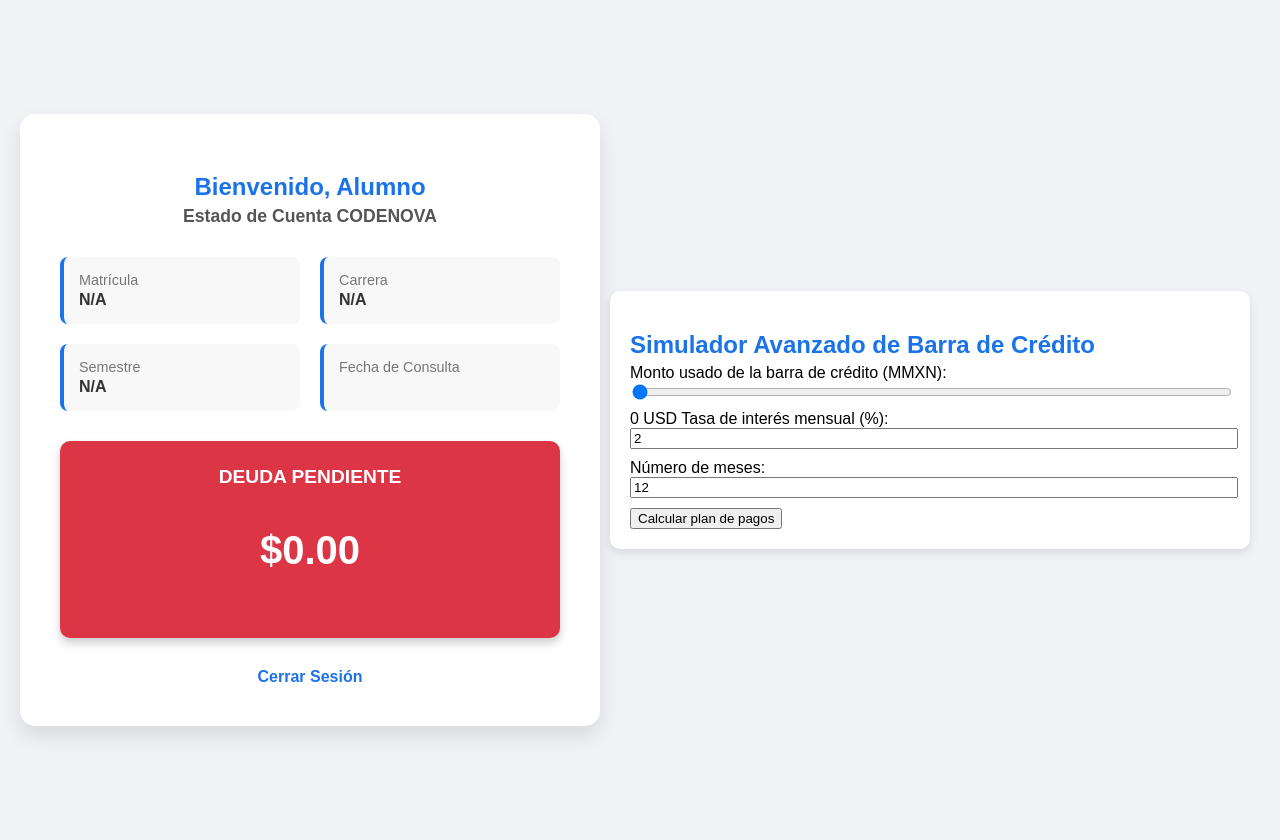
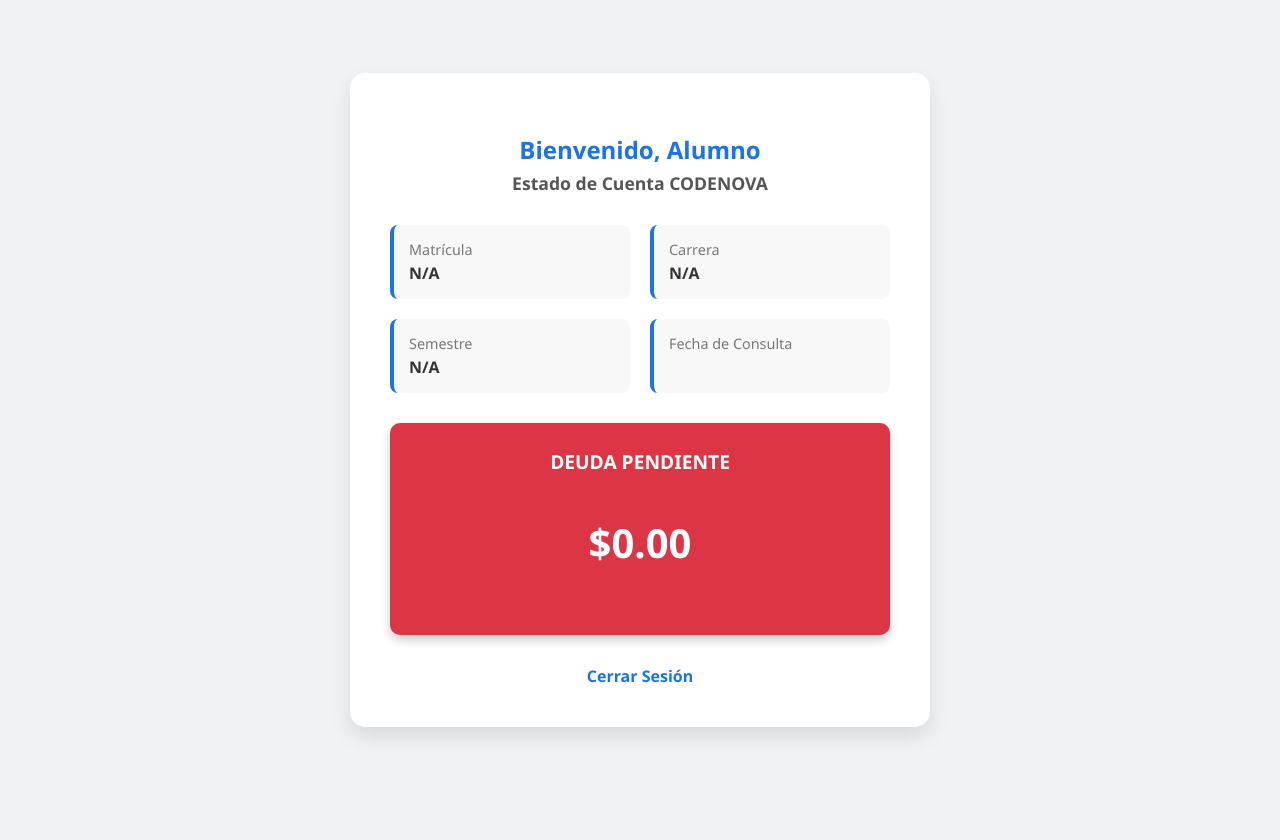
Before and after one commit to 454545aam/credinet-web, a Flask app: template templates/tablero_alumno.html in a window 1280 px wide. After the commit the page ends 737 px from the top, so only its background shows below. Run offline with Flask 3, Linux system fonts and the light colour scheme; the template is opened without the code that fills it, so the values that code supplies are empty; some libraries are stand-ins or nearby versions.

Commit message:
Modificacion en sw4

```diff
--- a/app.py
+++ b/app.py
@@ -162,18 +162,42 @@ def registro():
 def ver_deuda_alumno():
     if 'user_id' not in session or session.get('rol') != "ALUMNO":
         return redirect(url_for("login"))
+
     matricula = session.get("username")
+
     conn = get_connection()
     cur = conn.cursor()
-    cur.execute("SELECT nombre, deuda FROM alumnos WHERE matricula=%s", (matricula,))
+
+    # Traemos TODA la información
+    cur.execute("""
+        SELECT nombre, carrera, semestre, deuda
+        FROM alumnos
+        WHERE matricula=%s
+    """, (matricula,))
+
     deuda_registro = cur.fetchone()
+
     cur.close()
     conn.close()
+
     if deuda_registro:
-        nombre_alumno, deuda_monto = deuda_registro
-        return render_template("tablero_alumno.html", nombre=nombre_alumno, deuda=deuda_monto, matricula=matricula, now=datetime.now)
+        nombre_alumno, carrera, semestre, deuda_monto = deuda_registro
+        return render_template("tablero_alumno.html",
+                               nombre=nombre_alumno,
+                               carrera=carrera,
+                               semestre=semestre,
+                               deuda=deuda_monto,
+                               matricula=matricula,
+                               now=datetime.now)
     else:
-        return render_template("tablero_alumno.html", nombre=matricula, deuda=0.00, matricula=matricula, msg="Ficha de deuda pendiente.", now=datetime.now)
+        return render_template("tablero_alumno.html",
+                               nombre=matricula,
+                               carrera="N/A",
+                               semestre="N/A",
+                               deuda=0.00,
+                               matricula=matricula,
+                               msg="Ficha de deuda pendiente.",
+                               now=datetime.now)
 
 @app.route("/admin_dashboard", methods=["GET", "POST"])
 def admin_dashboard():
--- a/templates/tablero_alumno.html
+++ b/templates/tablero_alumno.html
@@ -137,118 +137,5 @@
 
 
 
-  <style>
-    body {
-      font-family: Arial, sans-serif;
-      padding: 20px;
-      background: #f0f2f5;
-    }
-    .simulador {
-      max-width: 600px;
-      margin: auto;
-      background: #fff;
-      padding: 20px;
-      border-radius: 10px;
-      box-shadow: 0 4px 10px rgba(0,0,0,0.1);
-    }
-    input[type="range"], input[type="number"] {
-      width: 100%;
-      margin-bottom: 10px;
-    }
-    table {
-      width: 100%;
-      border-collapse: collapse;
-      margin-top: 15px;
-    }
-    table, th, td {
-      border: 1px solid #ccc;
-    }
-    th, td {
-      padding: 8px;
-      text-align: right;
-    }
-    th {
-      background: #eee;
-    }
-  </style>
-
-  <div class="simulador">
-    <h2>Simulador Avanzado de Barra de Crédito</h2>
-
-    <label for="credito">Monto usado de la barra de crédito (MMXN):</label>
-    <input type="range" id="credito" min="0" max="10000" step="100" value="0">
-    <span id="montoSeleccionado">0</span> USD
-
-    <label for="tasa">Tasa de interés mensual (%):</label>
-    <input type="number" id="tasa" min="2" max="2"  value="2">
-
-    <label for="meses">Número de meses:</label>
-    <input type="number" id="meses" min="1" max="60" step="1" value="12">
-
-    <button id="calcular">Calcular plan de pagos</button>
-
-    <div id="resultado">
-      <!-- Tabla de pagos generada aquí -->
-    </div>
-  </div>
-
-  <script>
-    const credito = document.getElementById('credito');
-    const montoSeleccionado = document.getElementById('montoSeleccionado');
-    const tasaInput = document.getElementById('tasa');
-    const mesesInput = document.getElementById('meses');
-    const calcularBtn = document.getElementById('calcular');
-    const resultadoDiv = document.getElementById('resultado');
-
-    credito.addEventListener('input', () => {
-      montoSeleccionado.textContent = Number(credito.value).toLocaleString();
-    });
-
-    function calcularPlan() {
-      const capital = Number(credito.value);
-      const tasa = Number(tasaInput.value) / 100;
-      const meses = Number(mesesInput.value);
-
-      let saldo = capital;
-      let tablaHTML = `
-        <table>
-          <tr>
-            <th>Mes</th>
-            <th>Capital Inicial</th>
-            <th>Interés</th>
-            <th>Pago</th>
-            <th>Capital Restante</th>
-          </tr>
-      `;
-
-      // Pago mensual fijo usando fórmula de amortización
-      const pagoMensual = (capital * tasa) / (1 - Math.pow(1 + tasa, -meses));
-
-      for (let mes = 1; mes <= meses; mes++) {
-        const interes = saldo * tasa;
-        let capitalPagado = pagoMensual - interes;
-        saldo -= capitalPagado;
-        if (saldo < 0) saldo = 0;
-
-        tablaHTML += `
-          <tr>
-            <td>${mes}</td>
-            <td>${(saldo + capitalPagado).toFixed(2)}</td>
-            <td>${interes.toFixed(2)}</td>
-            <td>${pagoMensual.toFixed(2)}</td>
-            <td>${saldo.toFixed(2)}</td>
-          </tr>
-        `;
-
-        if (saldo === 0) break;
-      }
-
-      tablaHTML += `</table>`;
-      resultadoDiv.innerHTML = tablaHTML;
-    }
-
-    calcularBtn.addEventListener('click', calcularPlan);
-  </script>
-
 </body>
 </html>
```
Also changed, not shown: static/manifest.json.
